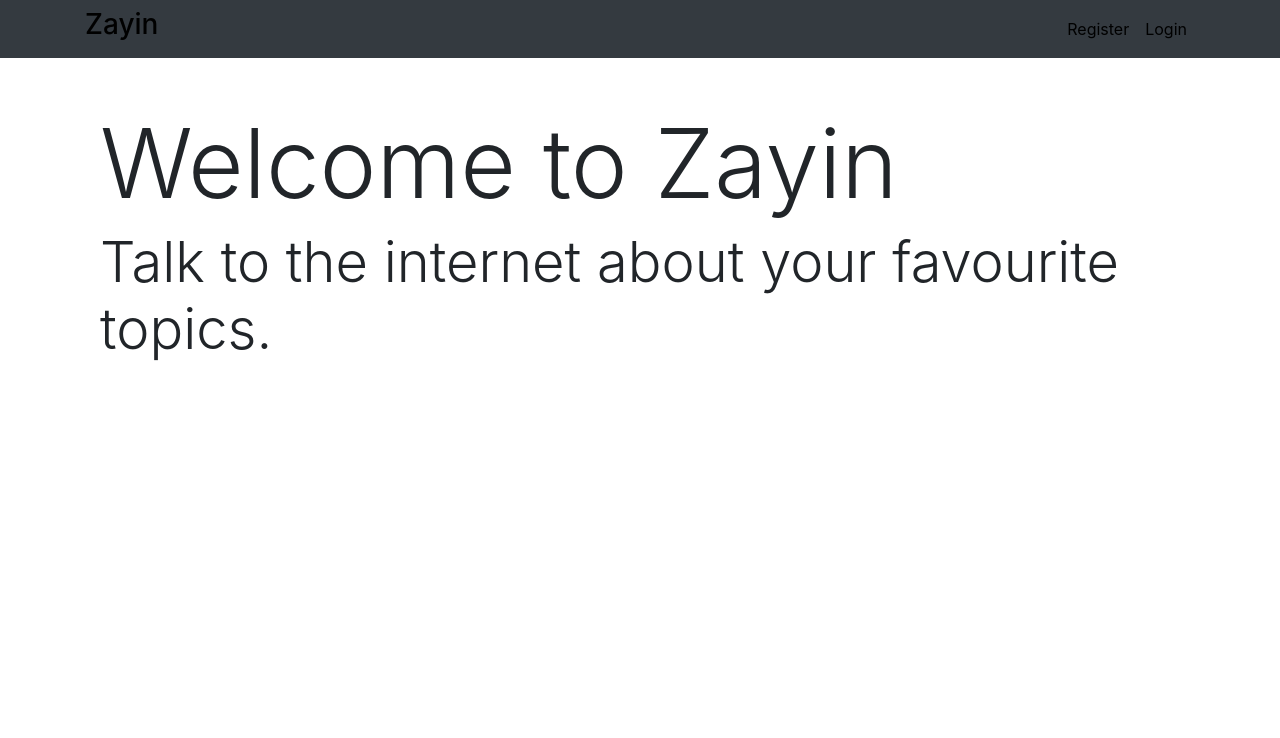
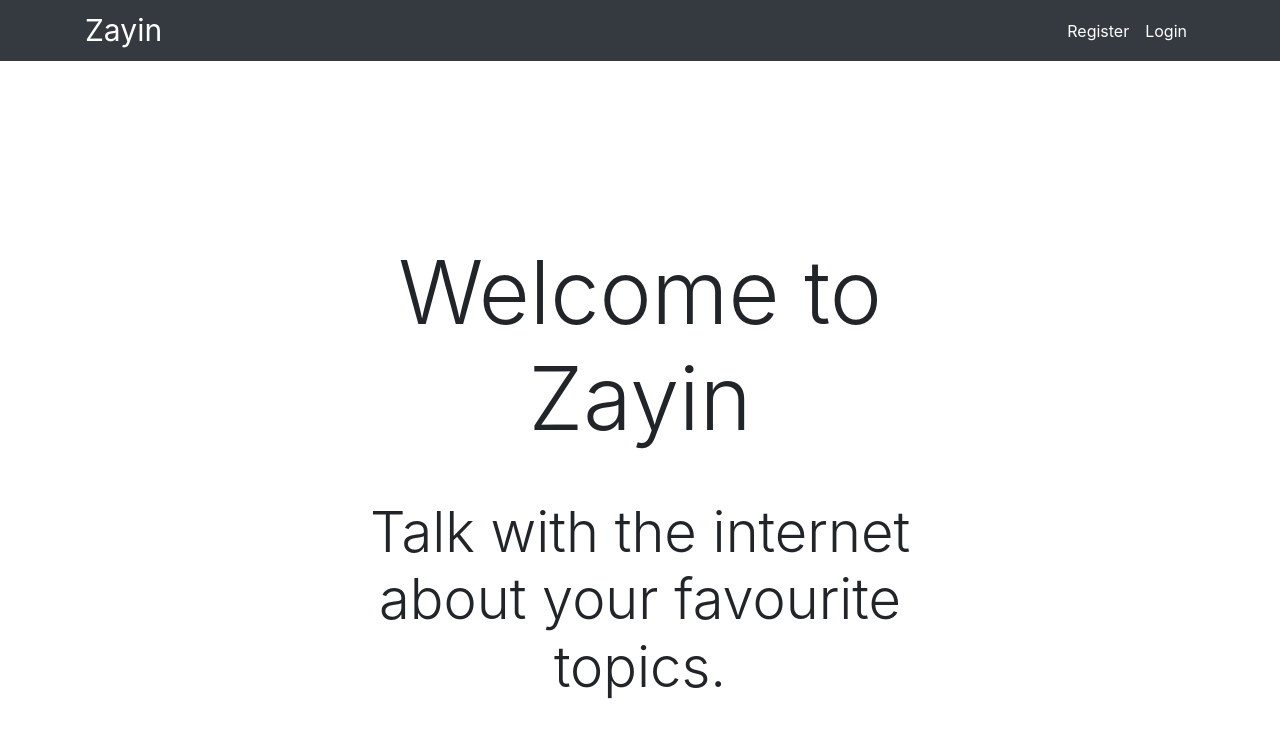
Before and after one commit to Hamzah-Ahmad/zayin, a React (Create React App) app in the folder client/: page / in a window 1280 px wide. Shown: the top 738 px of the page. Built offline with nearby package versions, Linux system fonts and the light colour scheme; no server answers.

Commit message:
styled the front page

```diff
--- a/client/src/App.css
+++ b/client/src/App.css
@@ -1,9 +1,10 @@
-a {
-  color: black !important;
+a:hover {
+  text-decoration: none !important;
 }
 
-a:hover {
-  text-decoration: none !important;
+a.nav-link,
+a.navbarBrand {
+  color: white !important;
 }
 
 /* Class Styles */
@@ -13,3 +14,18 @@ a:hover {
 .commentBlock {
   margin-top: 1%;
 }
+
+.guestPage {
+  padding: 0;
+  margin: 0;
+  position: absolute;
+  top: 30%;
+  left: 50%;
+  transform: translateX(-50%);
+  line-height: 12em !important;
+  text-align: center;
+}
+
+.navbar-text {
+  color: white !important;
+}
--- a/client/src/components/layout/AppNavbar.js
+++ b/client/src/components/layout/AppNavbar.js
@@ -61,7 +61,7 @@ class AppNavbar extends Component {
         <Navbar color="dark" dark expand="sm" className="mb-5">
           <Container>
             <Nav>
-              <Link to="/" className="h3">
+              <Link to="/" style={{ fontSize: "30px" }} className="navbarBrand">
                 Zayin
               </Link>
             </Nav>
--- a/client/src/components/layout/Home.js
+++ b/client/src/components/layout/Home.js
@@ -8,12 +8,12 @@ const Home = props => {
 
   // Use this is the homepage if user not authenticated
   const guestPage = (
-    <React.Fragment>
-      <h1 className="display-1">Welcome to Zayin</h1>
+    <divt className="guestPage">
+      <h1 className="display-2 mb-5">Welcome to Zayin</h1>
       <p className="display-4">
-        Talk to the internet about your favourite topics.
+        Talk with the internet about your favourite topics.
       </p>
-    </React.Fragment>
+    </divt>
   );
 
   // Use this is the homepage if user is authenticated
--- a/client/src/components/post/NewPost.js
+++ b/client/src/components/post/NewPost.js
@@ -1,6 +1,6 @@
 import React, { useState } from "react";
 import { connect } from "react-redux";
-import { Form, FormGroup, Input } from "reactstrap";
+import { Button, Form, FormGroup, Input, Card, CardBody } from "reactstrap";
 import { createPost } from "../../actions/postActions";
 
 // TODO:
@@ -18,7 +18,9 @@ const NewPost = props => {
     props.history.push("/");
   };
   return (
-    <div>
+    <Card>
+      <CardBody>
+        <h3 className="mb-4">New Post: </h3>
         <Form onSubmit={submitFunc}>
           <FormGroup>
             <Input
@@ -28,6 +30,7 @@ const NewPost = props => {
               value={title}
               placeholder="Post Title"
               onChange={e => setTitle(e.target.value)}
+              className="mb-4"
             />
             <Input
               type="textarea"
@@ -36,11 +39,14 @@ const NewPost = props => {
               value={content}
               placeholder="Post Content"
               onChange={e => setcontent(e.target.value)}
+              className="mb-3"
+              style={{ height: 250 }}
             />
           </FormGroup>
-        <Input type="submit" value="Submit" />
+          <Button type="submit">Submit</Button>
         </Form>
-    </div>
+      </CardBody>
+    </Card>
   );
 };
 
--- a/client/src/components/post/PostDetail.js
+++ b/client/src/components/post/PostDetail.js
@@ -3,7 +3,14 @@ import { withRouter } from "react-router-dom";
 import { connect } from "react-redux";
 import { getPost } from "../../actions/postActions";
 import { postComment, deleteComment } from "../../actions/commentActions";
-import { Button, Form, FormGroup, Input } from "reactstrap";
+import {
+  Button,
+  Form,
+  FormGroup,
+  Input,
+  ListGroupItem,
+  ListGroup
+} from "reactstrap";
 
 // TODO:
 // fix the equal sign problem on line 59 and 60 (used "eslint-disabled as a temporary fix")
@@ -68,27 +75,30 @@ const PostDetail = props => {
               </span>
             </FormGroup>
           </Form>
-          <div className="commentBlock">
+          <ListGroup className="commentBlock">
             {props.post.comments.map(comment => (
-              <li key={comment._id} className="comment">
-                {comment.userName} <br />
+              <ListGroupItem key={comment._id} className="comment">
+                <div style={{ fontWeight: "bold", fontSize: "16px" }}>
+                  {comment.userName}
+                </div>
                 {comment.commentText}
                 {/* eslint-disable-next-line */}
                 {props.post.user._id == props.auth.user._id ||
                 // eslint-disable-next-line
                 comment.user == props.auth.user._id ? (
-                  <Button
-                    className="ml-2"
+                  <small
+                    className="ml-2 float-right clearfix"
                     onClick={() => delComment(props.post._id, comment._id)}
+                    style={{ fontWeight: "bold", cursor: "pointer" }}
                   >
-                    Delete
-                  </Button>
+                    X
+                  </small>
                 ) : (
                   ""
                 )}
-              </li>
+              </ListGroupItem>
             ))}
-          </div>
+          </ListGroup>
         </div>
       ) : (
         "loading"
```
Lines whose indentation alone changed are shown as unchanged.
